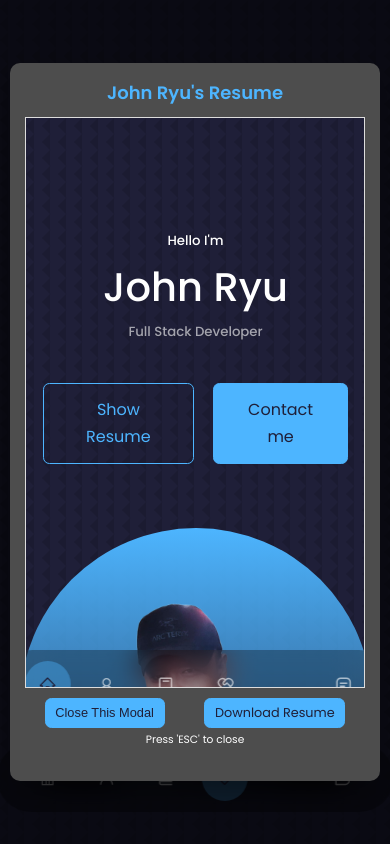
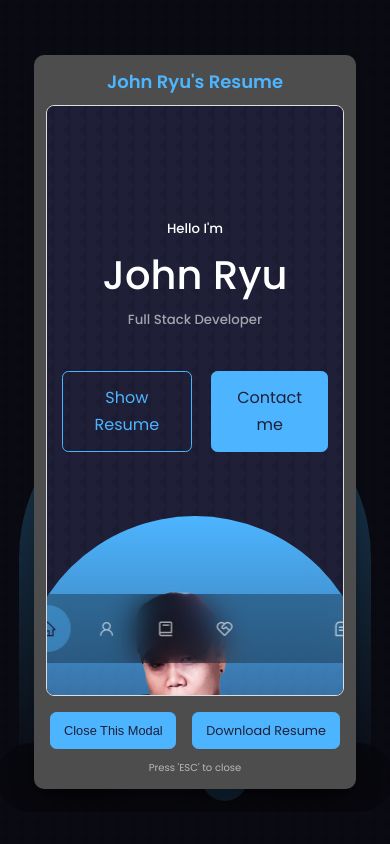
Before and after one commit to smashyou/portfolio, a React (Create React App) app: page / in a window 390 px wide. Both pictures are taken after a click on the link "Show Resume". Shown: the top 844 px of the page. Built offline with nearby package versions, Linux system fonts and the light colour scheme; some icons are missing.

Commit message:
updated modal view to optimize resume size

```diff
--- a/src/components/header/Modal.jsx
+++ b/src/components/header/Modal.jsx
@@ -39,7 +39,7 @@ const Modal = ({ onRequestClose }) => {
             id="resume_iframe"
             title="Resume"
             src={`${Resume}#toolbar=0&navpanes=0&scrollbar=0`}
-          ></iframe>
+          />
         </div>
         <div className="modal__cta">
           <button className="modal__btn" onClick={onRequestClose}>
--- a/src/components/header/modal.css
+++ b/src/components/header/modal.css
@@ -1,64 +1,3 @@
-@import url("https://fonts.googleapis.com/css2?family=Poppins:wght@300;400;500;600&display=swap");
-
-/* .modal__backdrop {
-  background: rgba(0, 0, 0, 0.65);
-  bottom: 0;
-  left: 0;
-  overflow: auto;
-  position: fixed;
-  right: 0;
-  top: 0;
-  z-index: 1;
-} */
-
-/* .modal__title {
-  font-size: 18px;
-  font-weight: 600;
-  color: var(--color-primary);
-  margin-bottom: 0.5rem;
-}
-
-.modal__container {
-  background: rgb(77, 77, 77);
-  border-radius: 5px;
-  height: 70vh;
-  margin: 50px auto;
-  padding: 15px;
-  width: 70vh;
-}
-
-.modal__object {
-  position: relative;
-  overflow: hidden;
-  padding-top: 56.25%;
-  height: 55vh;
-  margin-bottom: 1rem;
-}
-
-.modal__cta {
-  display: flex;
-  gap: 0.5rem;
-  justify-content: center;
-}
-*/
-.modal__exit {
-  font-size: 0.8rem;
-  padding-bottom: 1rem;
-}
-
-.modal__btn {
-  font-size: 0.8rem;
-  width: max-content;
-  display: inline-block;
-  background: var(--color-primary);
-  color: var(--color-bg);
-  padding: 0.2rem 0.6rem;
-  border-radius: 0.4rem;
-  cursor: pointer;
-  border: 1px solid var(--color-primary);
-  transition: var(--transition);
-}
-
 .modal__backdrop {
   background: rgba(0, 0, 0, 0.65);
   position: fixed;
@@ -69,19 +8,22 @@
   display: flex;
   justify-content: center;
   align-items: center;
+  padding: 1rem;
   z-index: 1000;
 }
 
 .modal__container {
   background: rgb(77, 77, 77);
   border-radius: 10px;
+  width: 100%;
+  max-width: 800px;
   width: 90%;
-  max-width: 700px;
-  height: 96vh;
-  padding: 20px;
+  max-height: 90vh;
+  padding: 1rem;
   display: flex;
   flex-direction: column;
   box-shadow: 0px 10px 30px rgba(0, 0, 0, 0.3);
+  overflow: hidden;
 }
 
 .modal__title {
@@ -89,13 +31,16 @@
   font-weight: 600;
   color: var(--color-primary);
   margin-bottom: 0.5rem;
+  text-align: center;
 }
 
 .modal__object {
-  flex-grow: 1;
+  aspect-ratio: 8.5 / 11;
+  /* flex-shrink: 0; */
+  border-radius: 0.5rem;
   border: 1px solid #ddd;
   overflow: hidden;
-  display: flex;
+  margin-bottom: 1rem;
 }
 
 #resume_iframe {
@@ -104,71 +49,44 @@
   border: none;
 }
 
-/* Buttons */
 .modal__cta {
   display: flex;
-  justify-content: space-around;
-  padding-top: 10px;
+  justify-content: center;
+  gap: 1rem;
+  flex-wrap: wrap;
 }
 
-/* .modal__btn {
-  padding: 10px 15px;
-  background: #007bff;
-  color: white;
-  text-decoration: none;
-  border-radius: 5px;
-  font-weight: bold;
-  border: none;
-  cursor: pointer;
-  transition: background 0.3s;
+.modal__exit {
+  font-size: 0.75rem;
+  text-align: center;
+  margin-top: 0.5rem;
+  color: var(--color-light);
 }
 
-.modal__btn:hover {
-  background: #0056b3;
-} */
+.modal__btn {
+  font-size: 0.85rem;
+  padding: 0.4rem 0.8rem;
+  background: var(--color-primary);
+  color: var(--color-bg);
+  border-radius: 0.4rem;
+  border: 1px solid var(--color-primary);
+  cursor: pointer;
+  transition: var(--transition);
+}
 
-/* .modal__exit {
-  text-align: center;
-  font-size: 0.9rem;
-  color: #555;
-  margin-top: 10px;
-} */
-
-/* Responsive Fixes */
-@media (max-width: 768px) {
+/* MOBILE OPTIMIZATION */
+@media screen and (max-width: 768px) {
   .modal__container {
-    width: 95%;
-    height: 85vh;
-    padding: 15px;
+    max-height: 95vh;
+    padding: 0.75rem;
   }
 
-  #resume_iframe {
-    height: 75vh;
-  }
-
-  /* .modal__btn {
-    font-size: 0.9rem;
-    padding: 8px 12px;
-  } */
-}
-
-/* ==================== MEDIA QUERIES (MEDIUM DEVICES) ==================== */
-/* @media screen and (max-width: 1024px) {
-  .modal__container {
-    width: var(--container-width-md);
-  }
-} */
-
-/* ==================== MEDIA QUERIES (SMALL DEVICES) ==================== */
-/* @media screen and (max-width: 600px) {
-  .modal__container {
-    width: var(--container-width-sm);
+  .modal__object {
+    aspect-ratio: auto;
+    height: 70vh;
   }
 
   .modal__btn {
-    font-size: 0.7rem;
+    font-size: 0.8rem;
   }
-  .modal__exit {
-    font-size: 0.7rem;
-  }
-} */
+}
```
